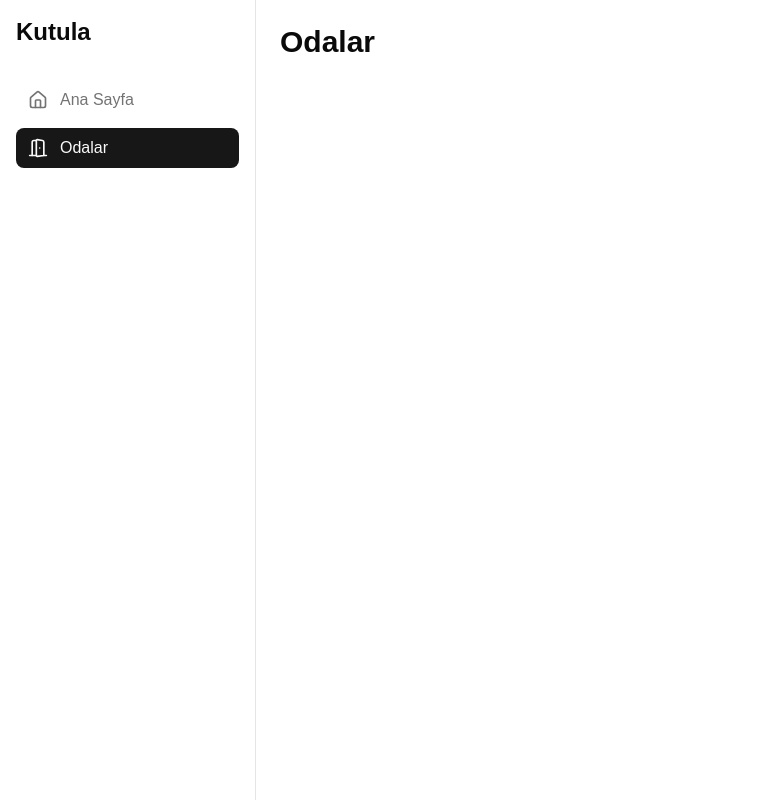
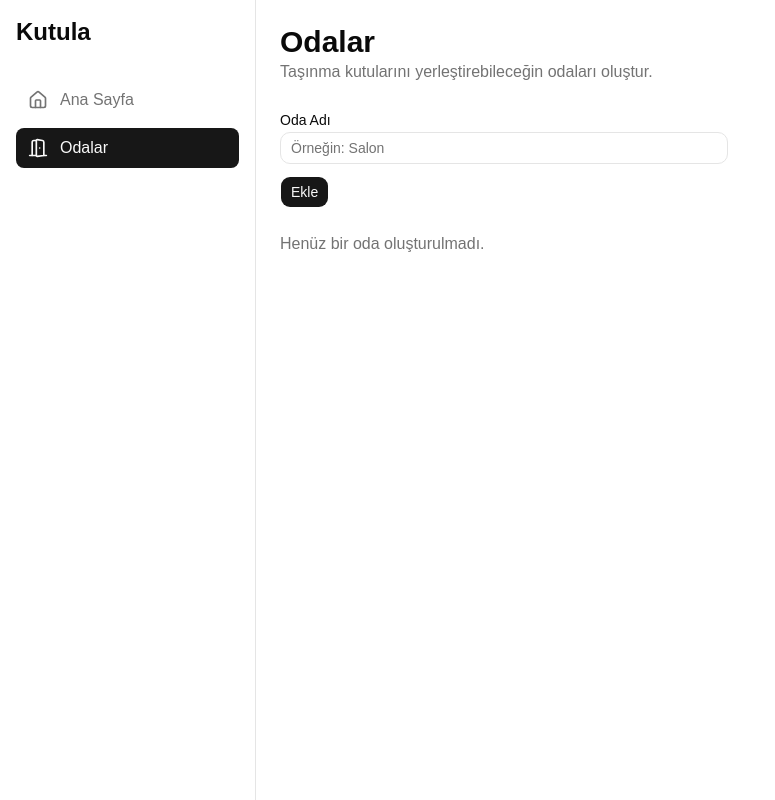
Before and after one commit to ibrbsmc/kutula, a React (Vite) app: page /odalar in a window 1280 px wide. Shown: the whole page, without its empty margins (0-775 px from the left). Built offline with nearby package versions, Linux system fonts and the light colour scheme.

Commit message:
feat: add room creation and deletion

```diff
--- a/src/components/ui/button.jsx
+++ b/src/components/ui/button.jsx
@@ -1,10 +1,10 @@
-import { Button as ButtonPrimitive } from "@base-ui/react/button"
+import { Button as ButtonPrimitive } from "@base-ui/react/button";
 import { cva } from "class-variance-authority";
 
-import { cn } from "@/lib/utils"
+import { cn } from "@/lib/utils";
 
 const buttonVariants = cva(
-  "group/button inline-flex shrink-0 items-center justify-center rounded-lg border border-transparent bg-clip-padding text-sm font-medium whitespace-nowrap transition-all outline-none select-none focus-visible:border-ring focus-visible:ring-3 focus-visible:ring-ring/50 active:not-aria-[haspopup]:translate-y-px disabled:pointer-events-none disabled:opacity-50 aria-invalid:border-destructive aria-invalid:ring-3 aria-invalid:ring-destructive/20 dark:aria-invalid:border-destructive/50 dark:aria-invalid:ring-destructive/40 [&_svg]:pointer-events-none [&_svg]:shrink-0 [&_svg:not([class*='size-'])]:size-4",
+  "cursor-pointer group/button inline-flex shrink-0 items-center justify-center rounded-lg border border-transparent bg-clip-padding text-sm font-medium whitespace-nowrap transition-all outline-none select-none focus-visible:border-ring focus-visible:ring-3 focus-visible:ring-ring/50 active:not-aria-[haspopup]:translate-y-px disabled:pointer-events-none disabled:opacity-50 aria-invalid:border-destructive aria-invalid:ring-3 aria-invalid:ring-destructive/20 dark:aria-invalid:border-destructive/50 dark:aria-invalid:ring-destructive/40 [&_svg]:pointer-events-none [&_svg]:shrink-0 [&_svg:not([class*='size-'])]:size-4",
   {
     variants: {
       variant: {
@@ -37,8 +37,8 @@ const buttonVariants = cva(
       variant: "default",
       size: "default",
     },
-  }
-)
+  },
+);
 
 function Button({
   className,
@@ -50,8 +50,10 @@ function Button({
     <ButtonPrimitive
       data-slot="button"
       className={cn(buttonVariants({ variant, size, className }))}
-      {...props} />
+      {...props}
+    />
   );
 }
 
-export { Button, buttonVariants }
+// eslint-disable-next-line react-refresh/only-export-components
+export { Button, buttonVariants };
--- /dev/null
+++ b/src/components/ui/input.jsx
@@ -0,0 +1,23 @@
+import * as React from "react"
+import { Input as InputPrimitive } from "@base-ui/react/input"
+
+import { cn } from "@/lib/utils"
+
+function Input({
+  className,
+  type,
+  ...props
+}) {
+  return (
+    <InputPrimitive
+      type={type}
+      data-slot="input"
+      className={cn(
+        "h-8 w-full min-w-0 rounded-lg border border-input bg-transparent px-2.5 py-1 text-base transition-colors outline-none file:inline-flex file:h-6 file:border-0 file:bg-transparent file:text-sm file:font-medium file:text-foreground placeholder:text-muted-foreground focus-visible:border-ring focus-visible:ring-3 focus-visible:ring-ring/50 disabled:pointer-events-none disabled:cursor-not-allowed disabled:bg-input/50 disabled:opacity-50 aria-invalid:border-destructive aria-invalid:ring-3 aria-invalid:ring-destructive/20 md:text-sm dark:bg-input/30 dark:disabled:bg-input/80 dark:aria-invalid:border-destructive/50 dark:aria-invalid:ring-destructive/40",
+        className
+      )}
+      {...props} />
+  );
+}
+
+export { Input }
--- a/src/features/rooms/RoomsPage.jsx
+++ b/src/features/rooms/RoomsPage.jsx
@@ -1,5 +1,83 @@
+import { Button } from "@/components/ui/button";
+import { Input } from "@/components/ui/input";
+import { Trash2 } from "lucide-react";
+import { useEffect, useState } from "react";
+
 function RoomsPage() {
-  return <div className="text-3xl font-bold">Odalar</div>;
+  const [rooms, setRooms] = useState(() => {
+    const savedRooms = localStorage.getItem("kutula-rooms");
+    return savedRooms ? JSON.parse(savedRooms) : [];
+  });
+  const [roomName, setRoomName] = useState("");
+
+  useEffect(() => {
+    localStorage.setItem("kutula-rooms", JSON.stringify(rooms));
+  }, [rooms]);
+
+  const handleSubmit = (e) => {
+    e.preventDefault();
+    const cleanedRoomName = roomName.trim();
+    if (!cleanedRoomName) return;
+    const newRoom = { id: Date.now(), name: cleanedRoomName };
+    setRooms([...rooms, newRoom]);
+    setRoomName("");
+  };
+
+  const handleDelete = (roomId) => {
+    setRooms(rooms.filter((room) => room.id !== roomId));
+  };
+
+  return (
+    <section className="space-y-6">
+      <div>
+        <h1 className="text-3xl font-bold">Odalar</h1>
+        <p className="text-muted-foreground">
+          Taşınma kutularını yerleştirebileceğin odaları oluştur.
+        </p>
+      </div>
+
+      <form onSubmit={handleSubmit} className="max-w-md space-y-3">
+        <label htmlFor="room-name" className="text-sm font-medium">
+          Oda Adı
+        </label>
+        <div className="flex gap-2">
+          <Input
+            id="room-name"
+            placeholder="Örneğin: Salon"
+            value={roomName}
+            onChange={(e) => setRoomName(e.target.value)}
+          />
+        </div>
+        <Button type="submit">Ekle</Button>
+      </form>
+
+      {rooms.length === 0 ? (
+        <p className="text-muted-foreground">Henüz bir oda oluşturulmadı.</p>
+      ) : (
+        <ul className="grid gap-3 sm:grid-cols-2 lg:grid-cols-3">
+          {rooms.map((room) => {
+            return (
+              <li
+                key={room.id}
+                className="flex items-center justify-between rounded-lg border p-4"
+              >
+                <span className="font-medium">{room.name}</span>
+                <Button
+                  type="button"
+                  variant="ghost"
+                  size="icon"
+                  onClick={() => handleDelete(room.id)}
+                  aria-label={`${room.name} odasını sil`}
+                >
+                  <Trash2 className="text-destructive" />
+                </Button>
+              </li>
+            );
+          })}
+        </ul>
+      )}
+    </section>
+  );
 }
 
 export default RoomsPage;
```
